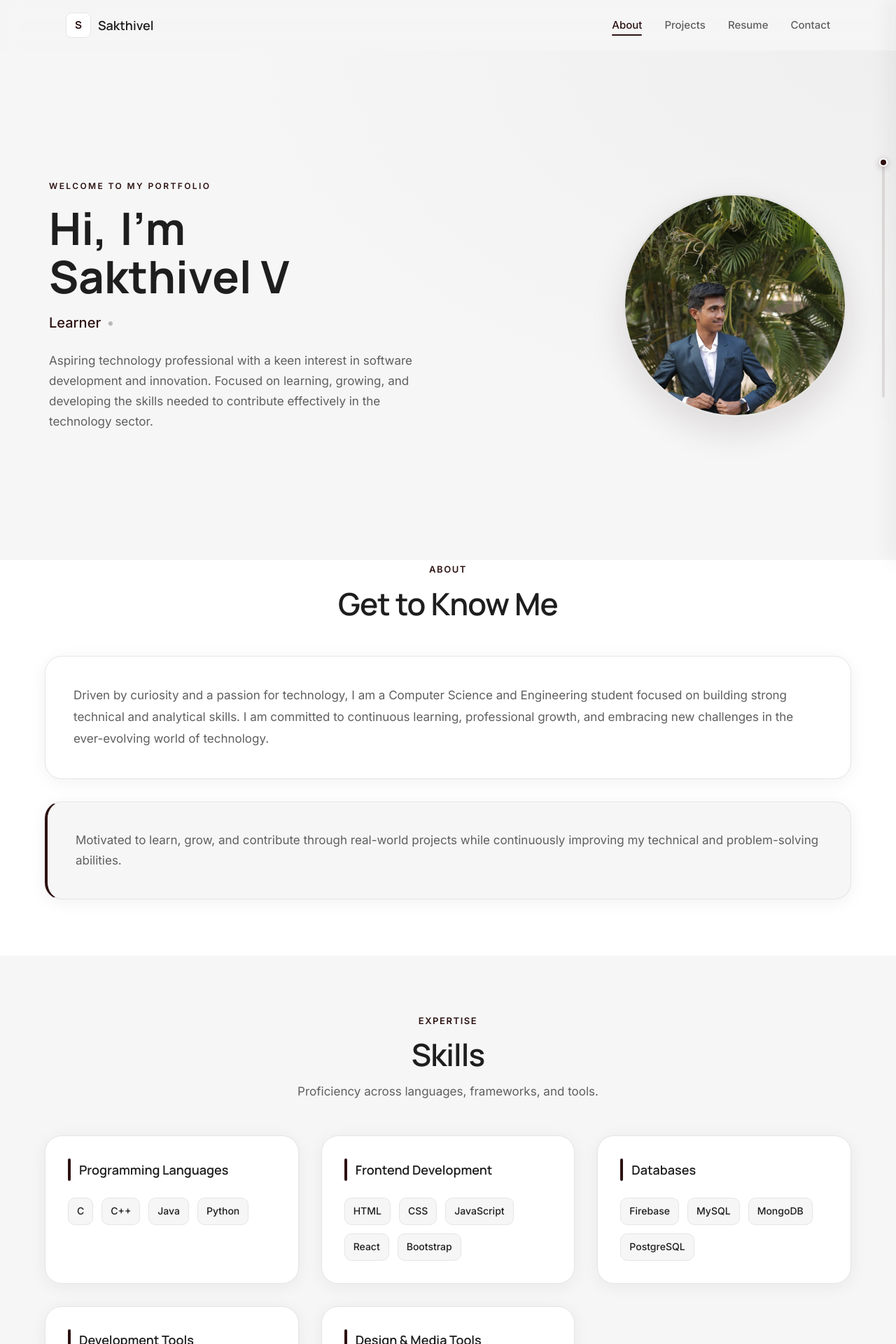
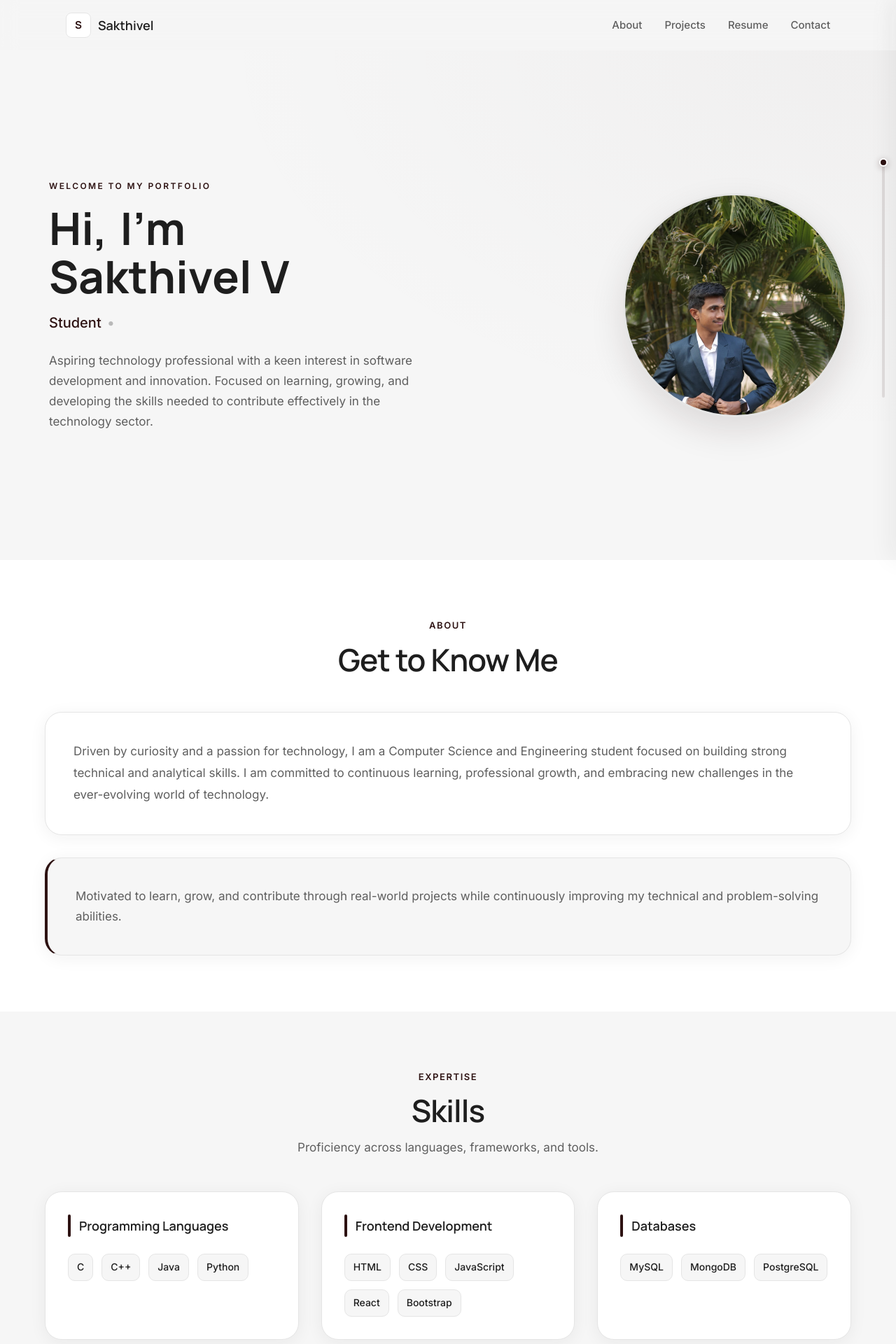
Before and after one commit to sakthivel5126/Portfolio, a React (Vite) app: page / in a window 1280 px wide. Shown: the top 1920 px of the page at 70% size. Built offline with nearby package versions, Linux system fonts and the light colour scheme.

Commit message:
updated the resume, carousel, resume and certification viewing

```diff
--- a/src/App.jsx
+++ b/src/App.jsx
@@ -31,10 +31,11 @@ function App() {
 
       <main className={s.main}>
 
-        {/* ── ABOUT (landing) ── */}
-        <section id="about" className={s.aboutSection}>
-          <Hero />
-          <div className={`${s.sectionWhite} ${s.aboutBody}`}>
+        {/* ── HERO / LANDING ── */}
+        <Hero />
+
+        {/* ── ABOUT ME ── */}
+        <section id="about" className={s.sectionWhite}>
           <div className={layout.container}>
             <SectionHeading
               label="About"
@@ -61,11 +62,10 @@ function App() {
               </div>
             </ScrollReveal>
           </div>
-          </div>
         </section>
 
         {/* ── SKILLS ── */}
-        <section className={s.sectionSurface}>
+        <section id="skills" className={s.sectionSurface}>
           <div className={layout.container}>
             <SectionHeading
               label="Expertise"
@@ -82,7 +82,7 @@ function App() {
         </section>
 
         {/* ── EDUCATION ── */}
-        <section className={s.sectionWhite}>
+        <section id="education" className={s.sectionWhite}>
           <div className={layout.container}>
             <SectionHeading
               label="Education"
@@ -129,7 +129,7 @@ function App() {
         </section>
 
         {/* ── PROFESSIONAL LINKS ── */}
-        <section className={s.sectionWhite}>
+        <section id="links" className={s.sectionWhite}>
           <div className={layout.container}>
             <SectionHeading
               label="Connect"
@@ -178,7 +178,7 @@ function App() {
                       {profile.name}
                     </h2>
                     <p style={{ marginTop: '0.25rem', fontSize: '0.875rem', color: 'var(--color-muted)' }}>
-                      {profile.email} | {profile.phone} | {profile.location}
+                      {[profile.email, profile.phone, profile.location].filter(Boolean).join(' | ')}
                     </p>
                   </div>
                   <ResumeViewer resumePath={profile.resumePath} />
--- a/src/components/about/CertificationCard.jsx
+++ b/src/components/about/CertificationCard.jsx
@@ -9,26 +9,15 @@ function CertificationCard({ cert }) {
   useEffect(() => {
     if (!isOpen) return undefined;
 
-    const scrollY = window.scrollY;
-
     const handleKeyDown = (event) => {
       if (event.key === 'Escape') setIsOpen(false);
     };
 
-    document.body.style.position = 'fixed';
-    document.body.style.top = `-${scrollY}px`;
-    document.body.style.left = '0';
-    document.body.style.right = '0';
     document.body.style.overflow = 'hidden';
     window.addEventListener('keydown', handleKeyDown);
 
     return () => {
-      document.body.style.position = '';
-      document.body.style.top = '';
-      document.body.style.left = '';
-      document.body.style.right = '';
       document.body.style.overflow = '';
-      window.scrollTo(0, scrollY);
       window.removeEventListener('keydown', handleKeyDown);
     };
   }, [isOpen]);
--- a/src/components/about/ResumePreview.jsx
+++ b/src/components/about/ResumePreview.jsx
@@ -10,7 +10,7 @@ function ResumePreview() {
       <header className={styles.resumeDocHeader}>
         <h3 className={styles.resumeDocName}>{profile.name}</h3>
         <p className={styles.resumeDocContact}>
-          {profile.email} · {profile.phone} · {profile.location}
+          {profile.email} · {profile.location}
         </p>
       </header>
 
--- a/src/components/about/ResumeViewer.jsx
+++ b/src/components/about/ResumeViewer.jsx
@@ -51,37 +51,21 @@ function ResumeViewer({ resumePath, label = 'View Resume' }) {
   useEffect(() => {
     if (!isOpen) return undefined;
 
-    const scrollY = window.scrollY;
-
     const handleKeyDown = (event) => {
       if (event.key === 'Escape') setIsOpen(false);
     };
 
-    document.body.style.position = 'fixed';
-    document.body.style.top = `-${scrollY}px`;
-    document.body.style.left = '0';
-    document.body.style.right = '0';
     document.body.style.overflow = 'hidden';
     window.addEventListener('keydown', handleKeyDown);
 
     return () => {
-      document.body.style.position = '';
-      document.body.style.top = '';
-      document.body.style.left = '';
-      document.body.style.right = '';
       document.body.style.overflow = '';
-      window.scrollTo(0, scrollY);
       window.removeEventListener('keydown', handleKeyDown);
     };
   }, [isOpen]);
 
   useEffect(() => {
-    if (!isOpen) {
-      setPages([]);
-      setUseHtmlPreview(false);
-      setLoading(false);
-      return undefined;
-    }
+    if (!isOpen) return undefined;
 
     let cancelled = false;
 
@@ -104,6 +88,9 @@ function ResumeViewer({ resumePath, label = 'View Resume' }) {
 
     return () => {
       cancelled = true;
+      setPages([]);
+      setUseHtmlPreview(false);
+      setLoading(false);
     };
   }, [isOpen, resumePath]);
 
--- a/src/components/layout/Navbar.jsx
+++ b/src/components/layout/Navbar.jsx
@@ -10,7 +10,18 @@ const navLinks = [
   { id: 'contact', label: 'Contact' },
 ];
 
-const observedSections = navLinks.map(({ id }) => id);
+const sectionToNavLink = {
+  about: 'about',
+  skills: 'about',
+  education: 'about',
+  credentials: 'about',
+  links: 'about',
+  projects: 'projects',
+  resume: 'resume',
+  contact: 'contact',
+};
+
+const observedSections = Object.keys(sectionToNavLink);
 
 function scrollToSection(id) {
   const el = document.getElementById(id);
@@ -20,20 +31,42 @@ function scrollToSection(id) {
 function Navbar() {
   const [menuOpen, setMenuOpen] = useState(false);
   const [scrolled, setScrolled] = useState(false);
-  const [activeSection, setActiveSection] = useState('about');
+  const [activeSection, setActiveSection] = useState('');
 
   useEffect(() => {
-    const onScroll = () => setScrolled(window.scrollY > 20);
+    const onScroll = () => {
+      setScrolled(window.scrollY > 20);
+      if (window.scrollY < 50) {
+        setActiveSection('');
+      }
+    };
     window.addEventListener('scroll', onScroll, { passive: true });
     return () => window.removeEventListener('scroll', onScroll);
   }, []);
 
   useEffect(() => {
+    const intersectingSections = new Set();
+
     const observers = observedSections.map((id) => {
       const el = document.getElementById(id);
       if (!el) return null;
       const obs = new IntersectionObserver(
-        ([entry]) => { if (entry.isIntersecting) setActiveSection(id); },
+        ([entry]) => {
+          if (entry.isIntersecting) {
+            intersectingSections.add(id);
+          } else {
+            intersectingSections.delete(id);
+          }
+
+          if (intersectingSections.size > 0) {
+            const activeId = Array.from(intersectingSections)[intersectingSections.size - 1];
+            setActiveSection(sectionToNavLink[activeId] || '');
+          } else {
+            if (window.scrollY < 50) {
+              setActiveSection('');
+            }
+          }
+        },
         { rootMargin: '-40% 0px -55% 0px' }
       );
       obs.observe(el);
@@ -55,7 +88,13 @@ function Navbar() {
   return (
     <header className={`${styles.header} ${scrolled ? styles.headerScrolled : styles.headerDefault}`}>
       <div className={styles.inner}>
-        <button className={styles.logo} onClick={() => handleNav('about')}>
+        <button
+          className={styles.logo}
+          onClick={() => {
+            setMenuOpen(false);
+            window.scrollTo({ top: 0, behavior: 'smooth' });
+          }}
+        >
           <span className={styles.logoMark}>{profile.firstName.charAt(0)}</span>
           {profile.firstName}
         </button>
--- a/src/data/education.js
+++ b/src/data/education.js
@@ -10,14 +10,14 @@ export const education = [
     id: 2,
     degree: 'HSLC',
     school: 'Sri Chaitanya Techno School',
-    period: 'Completed',
+    period: 'Completed in 2024',
     description: 'Percentage: 75.2%',
   },
   {
     id: 3,
     degree: 'SSLC',
     school: 'Sharanalya International Montessori School',
-    period: 'Completed',
+    period: 'Completed in 2022',
     description: 'Percentage: 85.4%',
   },
 ];
--- a/src/data/profile.js
+++ b/src/data/profile.js
@@ -10,7 +10,7 @@ export const profile = {
   heroDescription:
     'Aspiring technology professional with a keen interest in software development and innovation. Focused on learning, growing, and developing the skills needed to contribute effectively in the technology sector.',
 
-  roles: ['Student','Full Stack Development Fresher', 'Learner'],
+  roles: ['Student',' Aspiring Full Stack Developer'],
 
   profileImage: uploads.photos.profile,
 
@@ -20,8 +20,7 @@ export const profile = {
     'Motivated to learn, grow, and contribute through real-world projects while continuously improving my technical and problem-solving abilities.',
 
   email: 'v.sakthivel5126@gmail.com',
-  phone: '9344719084',
-  location: 'Erode',
+  location: 'Erode, Tamil Nadu.',
 
   links: {
     linkedin: 'https://www.linkedin.com/in/sakthivel-v-366b7429a',
--- a/src/data/skills.js
+++ b/src/data/skills.js
@@ -24,7 +24,6 @@ export const skillCategories = [
     id: 'backend-database',
     title: ' Databases',
     skills: [
-      { name: 'Firebase' },
       { name: 'MySQL' },
       { name: 'MongoDB' },
       { name: 'PostgreSQL' },
```
Also changed, not shown: 1 other file (tests, documents, lock files or other folders).
